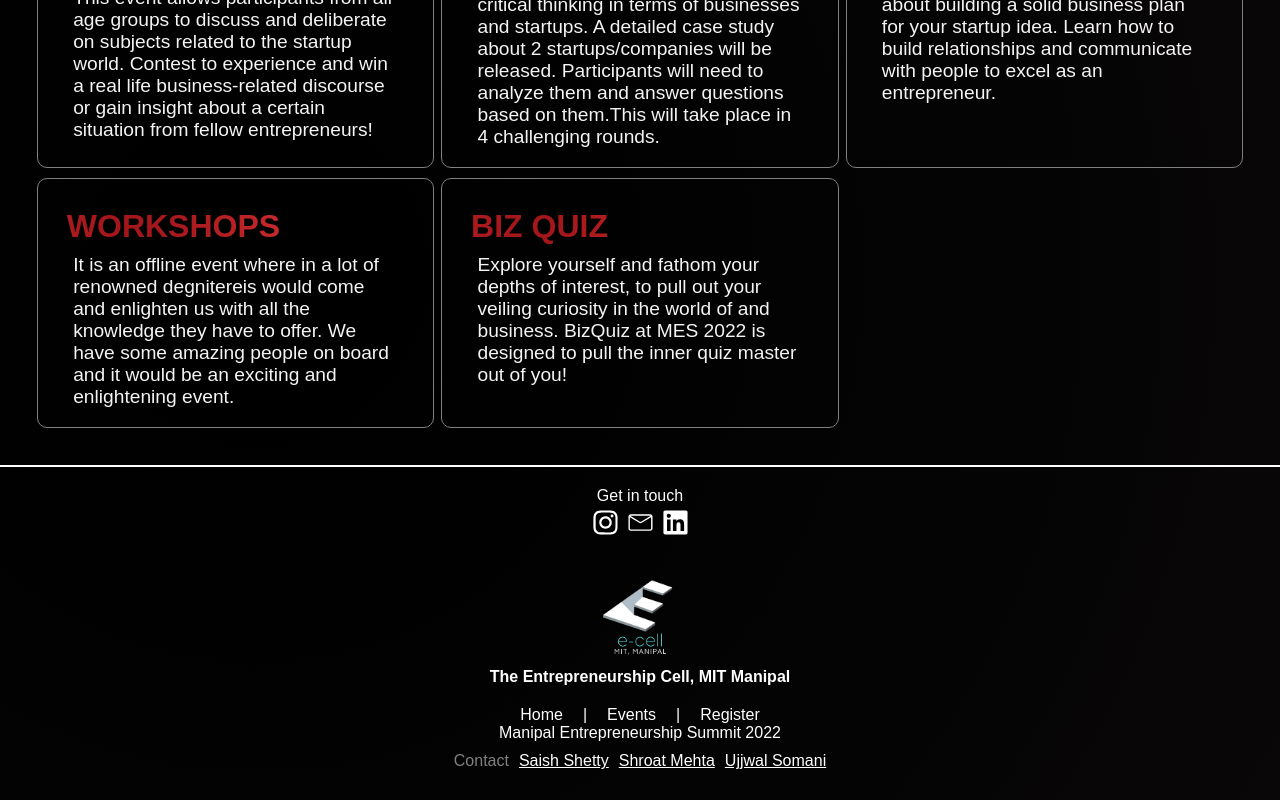
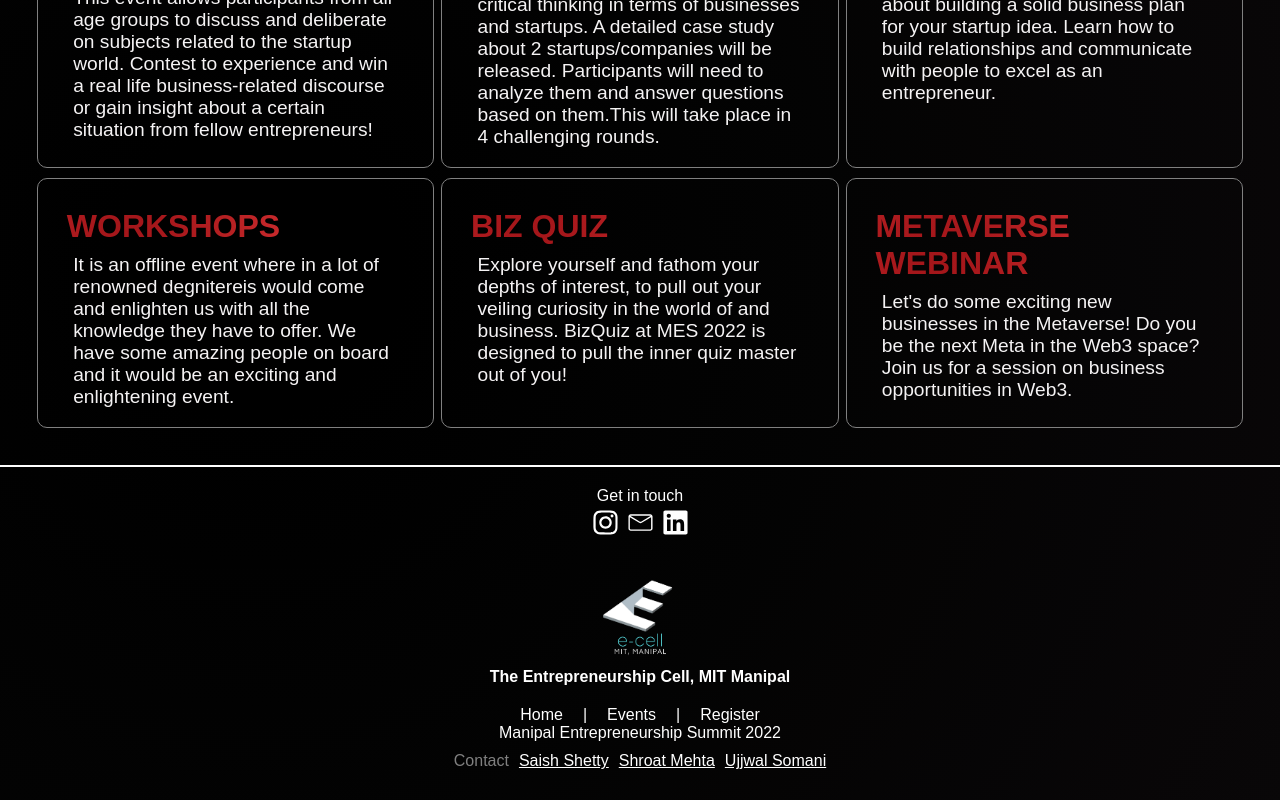
Before and after one commit to Parthiv-M/mes-portal, a React (Create React App) app in the folder client/: page /events in a window 1280 px wide. Shown: the part 959-1759 px from the top of the page. Built offline with nearby package versions, Linux system fonts and the light colour scheme; no server answers; a web font is replaced by a local one.

Commit message:
updated metaverse content

```diff
--- a/client/src/pages/Events/Events.js
+++ b/client/src/pages/Events/Events.js
@@ -64,6 +64,10 @@
                     <h1 className="card-heading">Biz Quiz</h1>
                     <p className="text-large">Explore yourself and fathom your depths of interest, to pull out your veiling curiosity in the world of and business. BizQuiz at MES 2022 is designed to pull the inner quiz master out of you!</p>
                 </div>
+                <div className="article">
+                    <h1 className="card-heading">Metaverse Webinar</h1>
+                    <p className="text-large">Let's do some exciting new businesses in the Metaverse! Do you be the next Meta in the Web3 space? Join us for a session on business opportunities in Web3.</p>
+                </div>
               </div>
             </div>
     )
```
